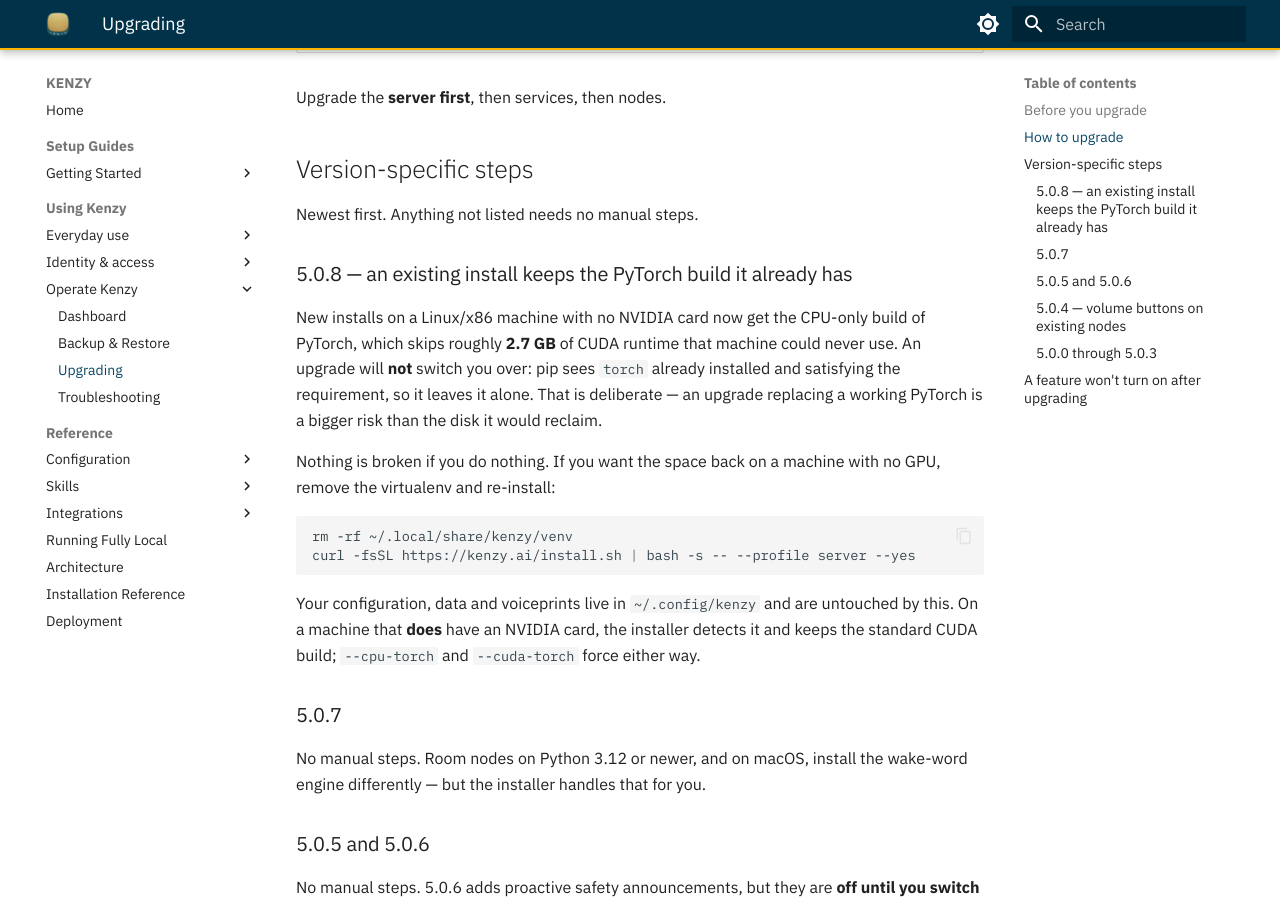
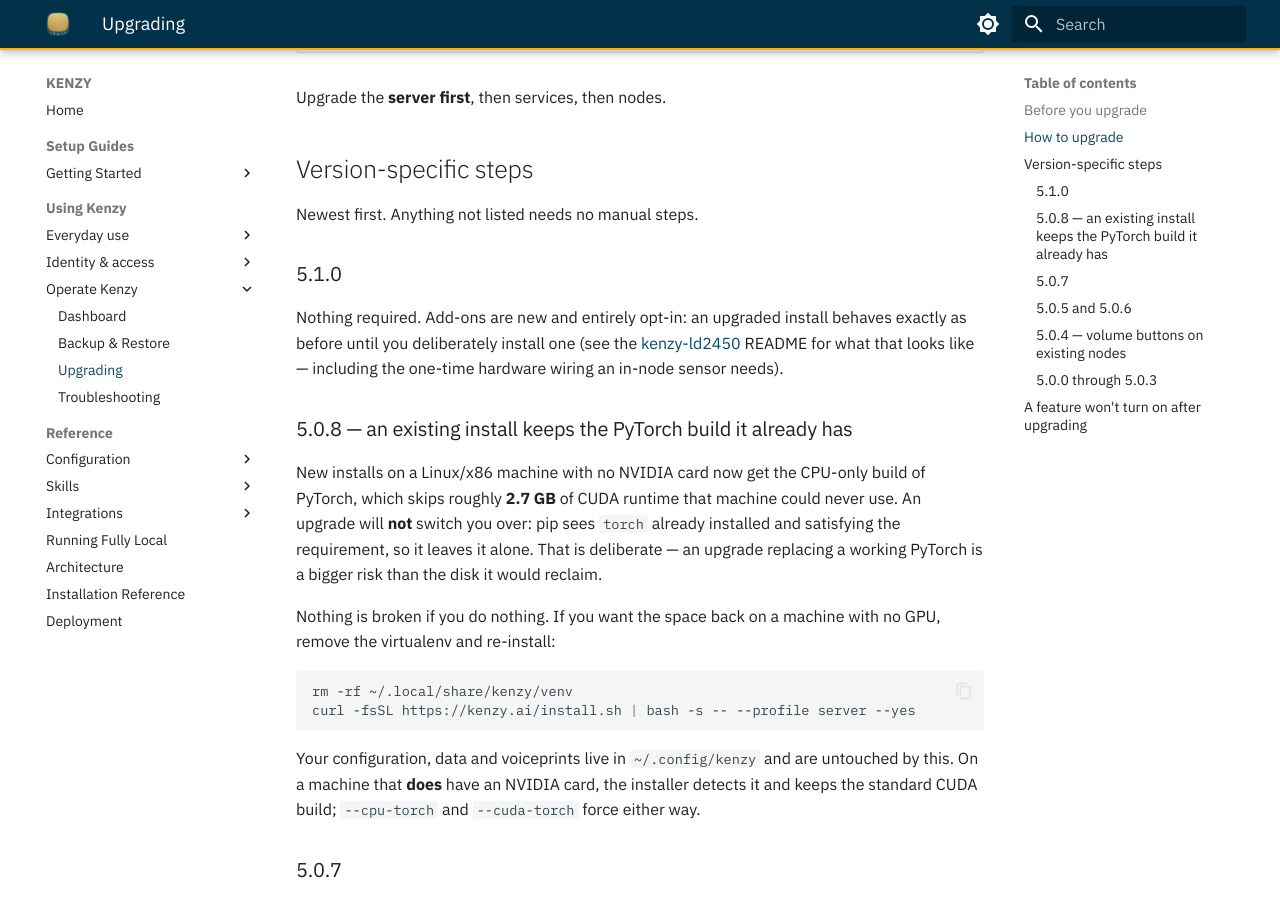
Before and after one commit to lnxusr1/kenzy, an MkDocs documentation site: the page built from docs/upgrading.md, in a window 1280 px wide and 900 px high, scrolled down 830 px. Built offline with MkDocs 1.6.1 and Material for MkDocs 9.7.7, drawn with Linux system fonts in a browser that asks for light colours.

```diff
--- a/docs/upgrading.md
+++ b/docs/upgrading.md
@@ -31,6 +31,13 @@ Upgrade the **server first**, then services, then nodes.
 ## Version-specific steps
 
 Newest first. Anything not listed needs no manual steps.
+
+### 5.1.0
+
+Nothing required. Add-ons are new and entirely opt-in: an upgraded install
+behaves exactly as before until you deliberately install one (see the
+[kenzy-ld2450](https://github.com/lnxusr1/kenzy-ld2450) README for what that
+looks like — including the one-time hardware wiring an in-node sensor needs).
 
 ### 5.0.8 — an existing install keeps the PyTorch build it already has
 
--- a/pyproject.toml
+++ b/pyproject.toml
@@ -4,7 +4,7 @@ build-backend = "setuptools.build_meta"
 
 [project]
 name = "kenzy"
-version = "5.0.8"
+version = "5.1.0"
 description = "Distributed home voice-assistant: kenzy-node, kenzy-server, kenzy-stt, kenzy-tts, kenzy-llm, kenzy-speaker"
 requires-python = ">=3.11"
 readme = "README.md"
```
Also changed, not shown: CHANGELOG.md (+18 -0 lines), README.md (+4 -2 lines).
